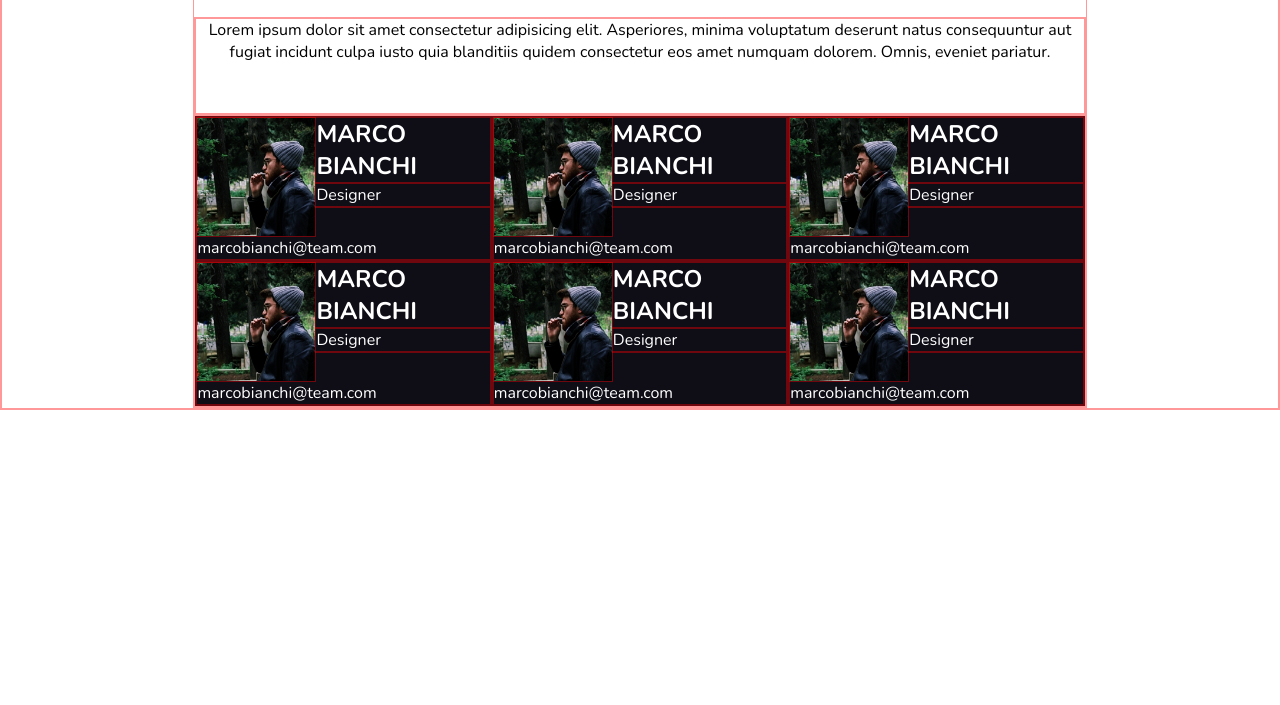
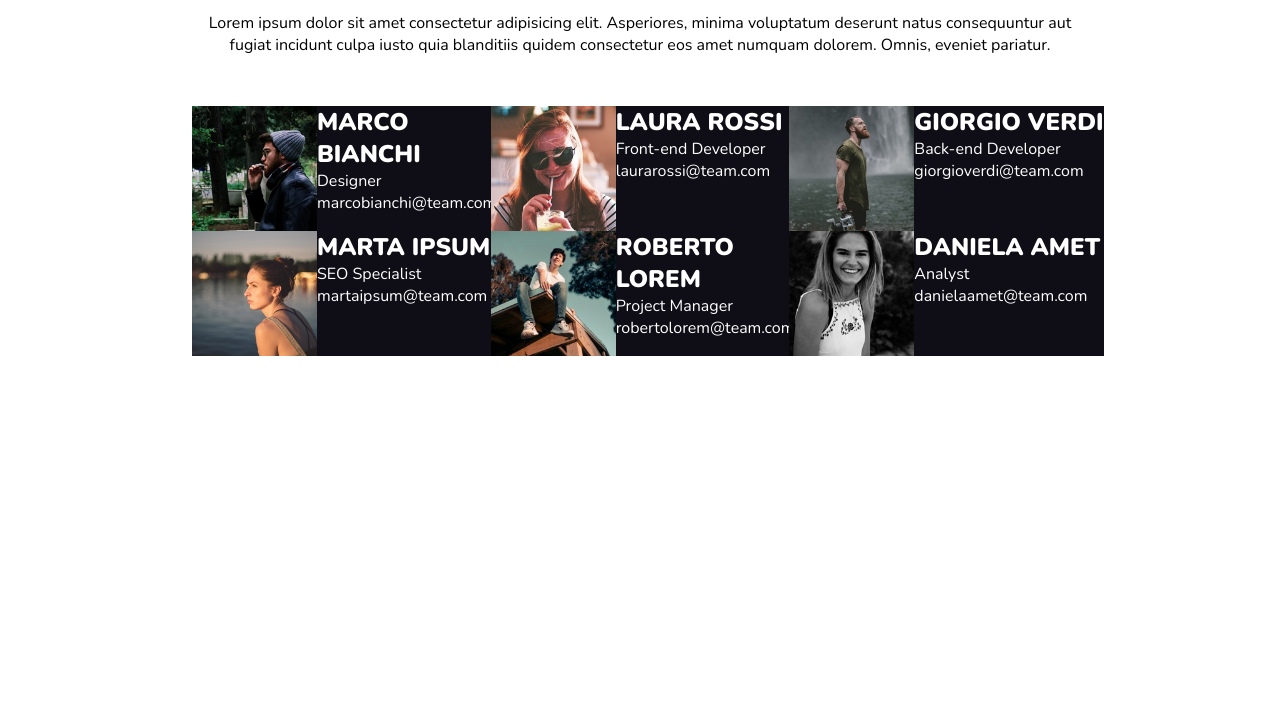
Before and after one commit to Gutierrez-Pool/html-css-float-cards, a plain HTML site: page index.html in a window 1280 px wide. Shown: the part 95-800 px from the top of the page. Drawn offline with nearby package versions, Linux system fonts and the light colour scheme.

Commit message:
aggiunta-cards-dati

```diff
--- a/css/style.css
+++ b/css/style.css
@@ -3,22 +3,23 @@
     margin: 0;
     box-sizing: border-box;
 
-    border: 1px solid rgba(100%, 0%, 0%, 0.4);
 }
     /* Reset */
 
 
-.clearfix::after {
+.clearfix::before {
     content: '';
-    display: table;
+    /* display: table; */
     clear: both;
 }
     /* clearfix */
 
 
 body {
+    font-family: 'Nunito', sans-serif;
 
-    font-family: 'Nunito', sans-serif;
+    text-align: center;
+
 }
 
 
@@ -32,10 +33,9 @@ h1 {
 p {
     padding-bottom: 50px;
 }
+
 .container {
     width: 70%;
-
-    text-align: center;
 
     margin-left: auto;
     margin-right: auto;
@@ -45,14 +45,29 @@ p {
     width: calc(100% / 3);
 
     float: left;
+
+    /* padding: 0 35px 60px 0; */
+
 }
 
 .row {
     color: white;
 }
 
+h2{
+    font-weight: 900;
+}
+
 .row .column img{
-    height: 120px;
+    height: 125px;
+    width: 125px;
+}
+
+.dati{
+    height: 125px;
+    width: 315px;
+
+    background-color: #0f0e17;
 }
 
 .img{
@@ -62,5 +77,8 @@ p {
 .column {
     text-align: left;
 
-    background-color: #0f0e17;
+
+
+
+
 }
--- a/index.html
+++ b/index.html
@@ -34,44 +34,57 @@
         <section class="row clearfix">
             <div class="column">
                 <img class="img" src="/img/male1.png" alt="">
-                <h2>MARCO BIANCHI</h2>
-                <div>Designer</div>
-                <div>marcobianchi@team.com</div>
+                <div class="dati">
+                    <h2>MARCO BIANCHI</h2>
+                    <div>Designer</div>
+                    <div>marcobianchi@team.com</div>
+                </div>
             </div>
 
             <div class="column">
-                <img class="img" src="/img/male1.png" alt="">
-                <h2>MARCO BIANCHI</h2>
-                <div>Designer</div>
-                <div>marcobianchi@team.com</div>
+                <img class="img" src="/img/female1.png" alt="">
+                <div class="dati">
+                    <h2>LAURA ROSSI</h2>
+                    <div>Front-end Developer</div>
+                    <div>laurarossi@team.com</div>
+                </div>
+
             </div>
 
             <div class="column">
-                <img class="img" src="/img/male1.png" alt="">
-                <h2>MARCO BIANCHI</h2>
-                <div>Designer</div>
-                <div>marcobianchi@team.com</div>
+                <img class="img" src="/img/male2.png" alt="">
+                <div class="dati">
+                    <h2>GIORGIO VERDI</h2>
+                    <div>Back-end Developer</div>
+                    <div>giorgioverdi@team.com</div>
+                </div>
             </div>
 
             <div class="column">
-                <img class="img" src="/img/male1.png" alt="">
-                <h2>MARCO BIANCHI</h2>
-                <div>Designer</div>
-                <div>marcobianchi@team.com</div>
+                <img class="img" src="/img/female2.png" alt="">
+                <div class="dati">
+                    <h2>MARTA IPSUM</h2>
+                    <div>SEO Specialist</div>
+                    <div>martaipsum@team.com</div>
+                </div>
             </div>
 
             <div class="column">
-                <img class="img" src="/img/male1.png" alt="">
-                <h2>MARCO BIANCHI</h2>
-                <div>Designer</div>
-                <div>marcobianchi@team.com</div>
+                <img class="img" src="/img/male3.png" alt="">
+                <div class="dati">
+                    <h2>ROBERTO LOREM</h2>
+                    <div>Project Manager</div>
+                    <div>robertolorem@team.com</div>
+                </div>
             </div>
 
             <div class="column">
-                <img class="img" src="/img/male1.png" alt="">
-                <h2>MARCO BIANCHI</h2>
-                <div>Designer</div>
-                <div>marcobianchi@team.com</div>
+                <img class="img" src="/img/female3.png" alt="">
+                <div class="dati">
+                    <h2>DANIELA AMET</h2>
+                    <div>Analyst</div>
+                    <div>danielaamet@team.com</div>
+                </div>
             </div>
         </section>
 
```
